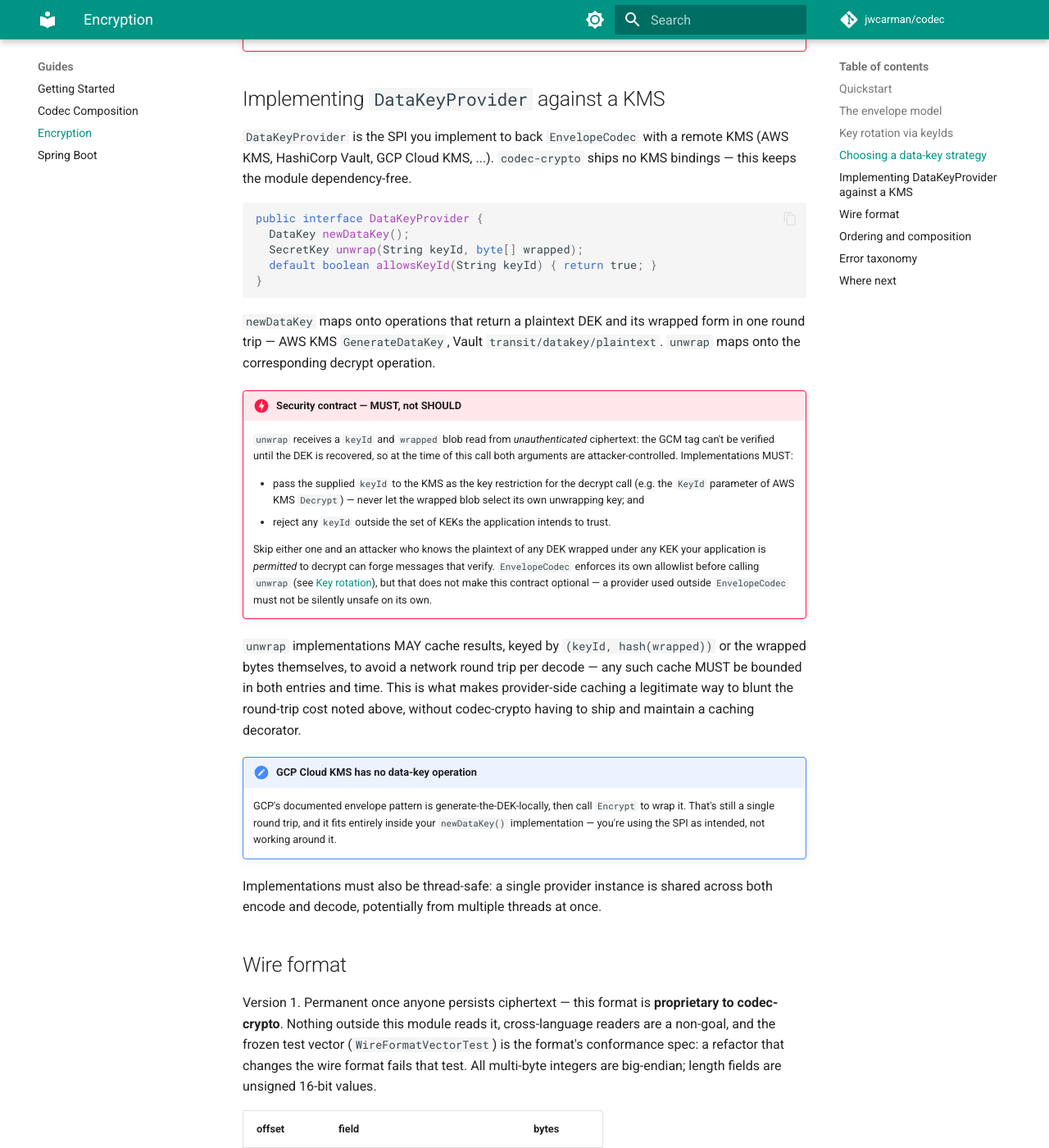
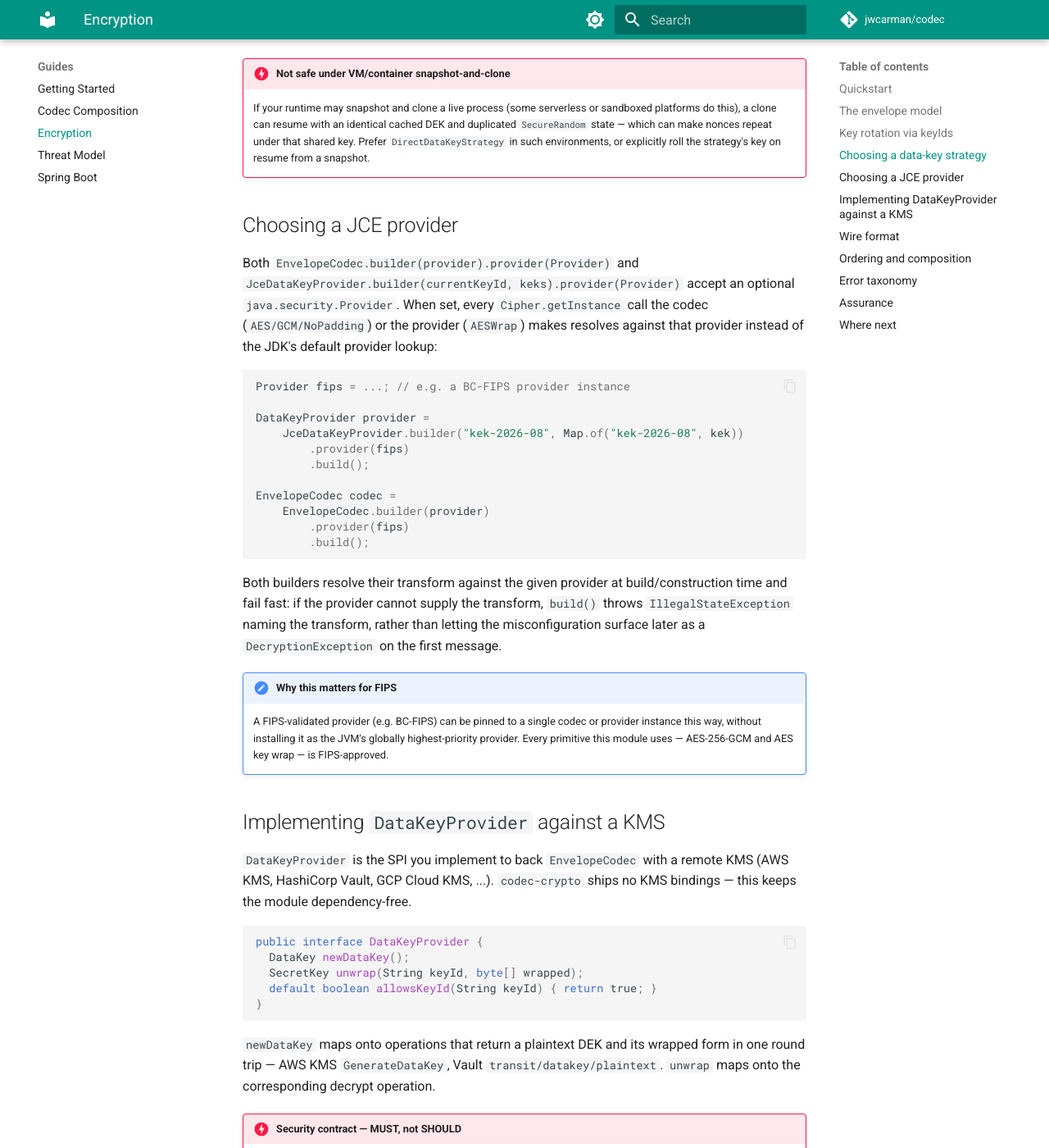
Before and after one commit to jwcarman/codec, an MkDocs documentation site: the page built from docs/guides/encryption.md, in a window 1280 px wide and 1400 px high, scrolled down 2658 px. Shown: the whole window at 82% size. Built offline with MkDocs 1.6.1 and Material for MkDocs 9.7.7, drawn with Linux system fonts in a browser that asks for light colours; comment, search, counter and statistics services are not loaded; some of the changed text lies outside the part shown.

Commit message:
Add the codec-crypto threat model and document the assurance program
Documents the two Part 1 agility seams (JCE Provider injection, the
wrap-scheme tag) and the Part 2 assurance program (KATs, fuzzing, PIT,
SpotBugs+findsecbugs) in encryption.md, adds a standalone threat-model
page with an independent-review checklist, and amends spec 006 to
record the single sanctioned SpotBugs exclusion instead of claiming
no filter file exists.

Co-Authored-By: Claude Opus 5 (1M context) <noreply@anthropic.com>

````diff
--- a/docs/guides/encryption.md
+++ b/docs/guides/encryption.md
@@ -20,7 +20,13 @@ Add the module:
 
 `codec-crypto` has zero external dependencies — all cryptography is JCE, built
 into the JDK. It ships one in-process key provider, `JceDataKeyProvider`, for
-consumers without a KMS:
+consumers without a KMS. It wraps each DEK with AES key-wrap (RFC 3394) under
+a KEK you supply, and returns a wrapped blob laid out as `[scheme:1][payload]`
+— a one-byte wrap-scheme tag (`0x01` = AES-KW) followed by the 40-byte AES-KW
+payload, 41 bytes total for a 32-byte DEK. The tag is invisible to
+`EnvelopeCodec`, which treats the whole blob as opaque; it exists so this
+provider has its own wrap-algorithm migration story, the way a KMS-backed
+provider gets one for free from its own versioned ciphertext format:
 
 ```java
 SecretKey kek = ...; // an AES-256 key you manage
@@ -122,6 +128,40 @@ that cliff edge. A consumer that genuinely needs a higher cap implements
     DEK and duplicated `SecureRandom` state — which can make nonces repeat
     under that shared key. Prefer `DirectDataKeyStrategy` in such environments,
     or explicitly roll the strategy's key on resume from a snapshot.
+
+## Choosing a JCE provider
+
+Both `EnvelopeCodec.builder(provider).provider(Provider)` and
+`JceDataKeyProvider.builder(currentKeyId, keks).provider(Provider)` accept an
+optional `java.security.Provider`. When set, every `Cipher.getInstance` call
+the codec (`AES/GCM/NoPadding`) or the provider (`AESWrap`) makes resolves
+against that provider instead of the JDK's default provider lookup:
+
+```java
+Provider fips = ...; // e.g. a BC-FIPS provider instance
+
+DataKeyProvider provider =
+    JceDataKeyProvider.builder("kek-2026-08", Map.of("kek-2026-08", kek))
+        .provider(fips)
+        .build();
+
+EnvelopeCodec codec =
+    EnvelopeCodec.builder(provider)
+        .provider(fips)
+        .build();
+```
+
+Both builders resolve their transform against the given provider at
+build/construction time and fail fast: if the provider cannot supply the
+transform, `build()` throws `IllegalStateException` naming the transform,
+rather than letting the misconfiguration surface later as a
+`DecryptionException` on the first message.
+
+!!! note "Why this matters for FIPS"
+    A FIPS-validated provider (e.g. BC-FIPS) can be pinned to a single codec
+    or provider instance this way, without installing it as the JVM's
+    globally highest-priority provider. Every primitive this module uses —
+    AES-256-GCM and AES key wrap — is FIPS-approved.
 
 ## Implementing `DataKeyProvider` against a KMS
 
@@ -281,9 +321,23 @@ rejected the blob as invalid; every other failure — including plain
 availability failures — must propagate as an ordinary runtime exception, which
 `EnvelopeCodec` wraps as `KeyAccessException`.
 
+## Assurance
+
+`codec-crypto` is checked against external references and mechanical
+adversaries, not only against its own tests. The `ci` Maven profile runs
+known-answer tests against NIST and RFC vectors, mutation testing (PIT, 85%
+mutation / 90% line-coverage thresholds), and static security analysis
+(SpotBugs with the findsecbugs plugin) for this module; the `fuzz` profile
+runs the decoder's Jazzer fuzz targets live for a bounded duration. See the
+[Threat Model](threat-model.md) for what this program does and does not cover,
+what's defended and how, and an independent-review checklist for an outside
+cryptographer.
+
 ## Where next
 
 - [Codec Composition](composition.md) — how `andThen` and transform chaining
   work in general
 - [Getting Started](getting-started.md) — adding Codec to a project from
   scratch
+- [Threat Model](threat-model.md) — assets, trust boundaries, and what's
+  defended
--- a/mkdocs.yml
+++ b/mkdocs.yml
@@ -69,6 +69,7 @@ nav:
       - Getting Started: guides/getting-started.md
       - Codec Composition: guides/composition.md
       - Encryption: guides/encryption.md
+      - Threat Model: guides/threat-model.md
       - Spring Boot: guides/spring-boot.md
   - Reference:
       - Changelog: https://github.com/jwcarman/codec/blob/main/CHANGELOG.md
````
Also changed, not shown: CHANGELOG.md (+12 -0 lines), docs/guides/threat-model.md (added, +142 -0 lines), docs/superpowers/specs/006-codec-crypto-assurance.md (+15 -4 lines).
